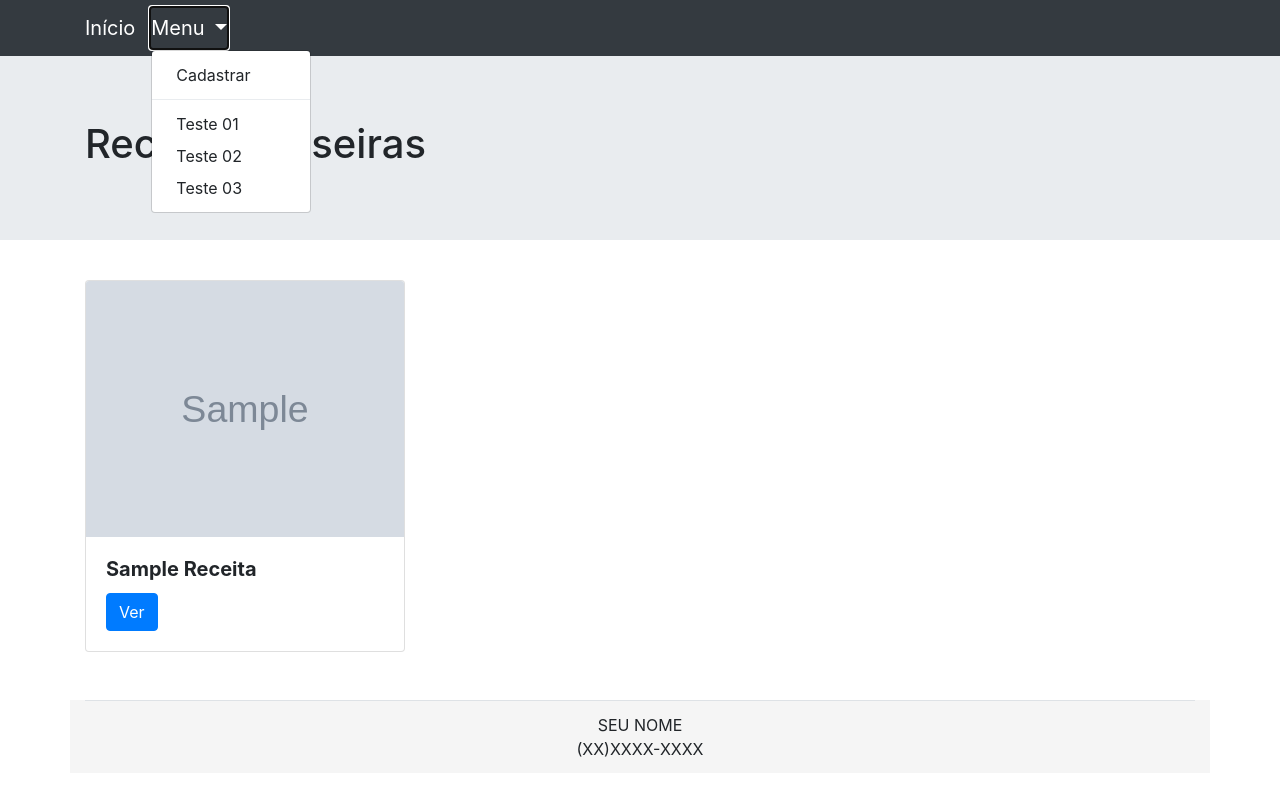
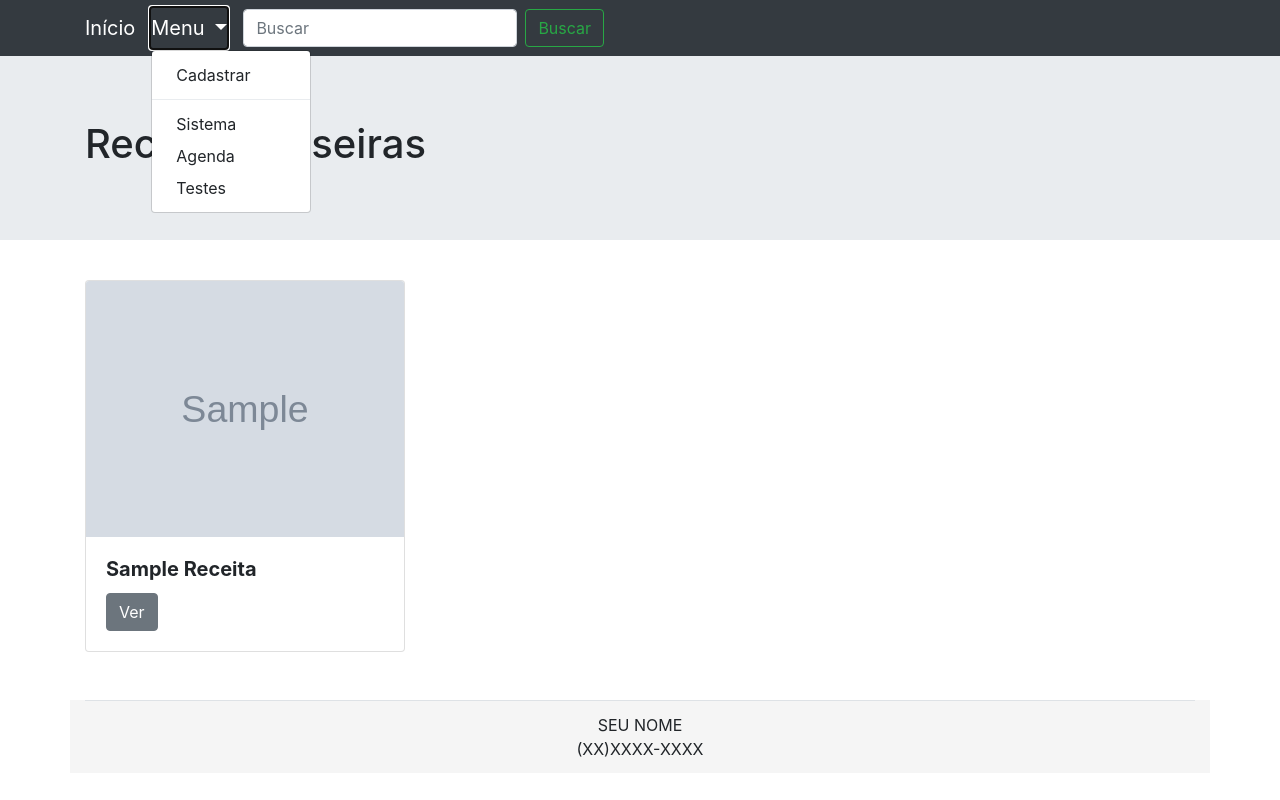
Before and after one commit to ludicarvalho/receitas, a PHP site: page /index.php in a window 1280 px wide, after a click on "Menu". Run offline with PHP 8.4, Linux system fonts and the light colour scheme; tables that the repository leaves empty or names only in its code hold one stand-in row (values such as "Sample post"); grey boxes marked "Sample" are stand-in pictures; some libraries are stand-ins or nearby versions.

Commit message:
Update index.php

```diff
--- a/index.php
+++ b/index.php
@@ -1,17 +1,41 @@
 <?php
 include "banco.php";
 $pdo = Banco::conectar();
-$sql = "SELECT * FROM receitas ORDER BY titulo ASC";
 $tam = "20"; // Tamanho da imagem e card na página
 $alt = "16"; // Altura da imagem
+
+//Somar a quantidade de itens
+$result_pg = "SELECT COUNT(id) AS num_result\n"
+			."FROM receitas";
+$resultado_pg = Banco::conectar()->prepare($result_pg);
+$resultado_pg->execute();
+$row_pg = $resultado_pg->fetch(PDO::FETCH_ASSOC);
+
+//Setar a quantidade de itens por página
+$qtd_result_pg = 3; // era 19 itens
+
+//Quantidade de páginas
+$aaa = $row_pg['num_result'];
+$quantidade_pg = ceil($aaa / $qtd_result_pg);
+
+//Receber o número da página
+$pagina_atual = filter_input(INPUT_GET, 'pagina', FILTER_SANITIZE_NUMBER_INT);
+$pagina = (!empty($pagina_atual)) ? $pagina_atual : 1;
+
+//Calcular o início da visualização
+$inicio = ($qtd_result_pg * $pagina) - $qtd_result_pg;
+if (empty($_GET))
+	$vari = 1;
+else
+	$vari = $_GET['pagina'];
 ?>
 <!DOCTYPE html>
 <html lang="pt-br">
 <head>
     <meta charset="utf-8" />
-    <meta name="viewport" content="width=device-width, initial-scale=1" />
+    <meta name="viewport" content="width=device-width, initial-scale=1.0" />
     <link rel="shortcut icon" href="img/favicon.png" />
-    <link rel="stylesheet" href="bootstrap/bootstrap.css" />
+	<link rel="stylesheet" href="bootstrap/bootstrap.min.css" />
     <script src="bootstrap/jquery.js"></script>
     <style>
     	img {
@@ -24,14 +48,23 @@ $alt = "16"; // Altura da imagem
 		.footer, h2 {
 			background-color: #F5F5F5;
 		}
+		@media screen and (max-width: 400px) {
+			.card-body {
+				text-align: right;
+			}
+		}
     </style>
-    <title>Receitas</title>
+    <title>Receitas Caseiras</title>
 </head>
 <body>
 
 <!-- Menu -->
-<nav class="navbar navbar-expand-lg navbar-dark bg-dark">
+<nav class="navbar navbar-expand-md navbar-dark bg-dark">
 	<div class="container">
+	<button class="navbar-toggler" type="button" data-toggle="collapse" data-target="#me" aria-controls="me" aria-expanded="false" aria-label="Toggle navigation">
+    	<span class="navbar-toggler-icon"></span>
+    </button>
+		<div class="collapse navbar-collapse" id="me">
 			<ul class="navbar-nav">
 				<li>
 					<a class="navbar-brand" href="index.php">Início <span class="sr-only">(current)</span></a>
@@ -43,12 +76,17 @@ $alt = "16"; // Altura da imagem
 					<div class="dropdown-menu" aria-labelledby="navbarDropdown">
 						<a class="dropdown-item" href="criar.php" title="Adicionar nova receita">Cadastrar</a>
 						<div class="dropdown-divider"></div><!-- Divisor de links no menu -->
-					<a class="dropdown-item" href="#">Teste 01</a>
-					<a class="dropdown-item" href="#">Teste 02</a>
-					<a class="dropdown-item" href="#">Teste 03</a>
+						<a class="dropdown-item" href="../../" title="Sistema Casa Pessoal">Sistema</a>
+						<a class="dropdown-item" href="../agenda/index.php" title="Contatos">Agenda</a>
+						<a class="dropdown-item" href="../">Testes</a>
 					</div>
 				</li>
 			</ul>
+			<form class="form-inline mt-2 mt-md-0" method="post" action="buscar.php?pagina=1">
+				<input name="obj" class="form-control mr-sm-2" type="text" placeholder="Buscar" aria-label="Search">
+				<button class="btn btn-outline-success my-2 my-sm-0" type="submit">Buscar</button>
+			</form>
+		</div>
 	</div>
 </nav>
 
@@ -63,6 +101,10 @@ $alt = "16"; // Altura da imagem
 <div class="container">
 	<div class="row">
 <?php
+$sql = "SELECT *\n"
+	. "FROM receitas\n"
+	. "ORDER BY titulo ASC\n"
+	. "LIMIT $inicio, $qtd_result_pg";
 foreach($pdo->query($sql) as $row) {
 if (strlen($row['titulo']) >= 20)
 	$string = substr(trim($row['titulo']),0,23)."...";
@@ -72,10 +114,10 @@ else
 
 		<div class="col-md-4"> <!-- Receita <?php echo $row['id']; ?> -->
 			<div class="card" style="width: <?php echo $tam; ?>rem;">
-				<img class="card-img-top" src="<?php echo $row['imagem']; ?>" alt="Imagem de <?php echo ucwords($row['titulo']); ?>" title="<?php echo ucwords($row['titulo']); ?>" />
+				<img class="card-img-top" src="<?php echo $row['imagem']; ?>" alt="Imagem de <?php echo ucwords($row['titulo']); ?>" onmouseover="toolTip('<b><?php echo ucwords($row['titulo']); ?></b>')" onmouseout="toolTip()" />
 				<div class="card-body">
 					<h5 class="card-title"><b><?php echo ucwords($string); ?></b></h5>
-					<a href="ler.php?id=<?php echo $row['id']; ?>" class="btn btn-primary">Ver</a>
+					<a href="ler.php?id=<?php echo $row['id']; ?>&pag=<?php echo $pagina; ?>" class="btn btn-secondary">Ver</a>
 				</div>
 			</div>
 		</div>
@@ -86,20 +128,72 @@ Banco::desconectar();
 	</div>
 </div>
 
-<br/> <br/>
+<br/>
+
+<?php if ($quantidade_pg > 1) {
+?>
+<nav aria-label="Navegação">
+<?php
+// Paginação
+
+//echo "<p>" . $row_pg['num_result'] . "</p>";
+
+//Limitar a quantidade de Links antes e depois
+$max_links = 3;
+?>
+	<ul class="pagination justify-content-center">
+<?php if ($vari == 1 || empty($vari)) {
+?>
+		<li class="page-item disabled"><a href="#" class="page-link">&laquo;</a></li>
+<?php }
+		elseif ($vari <= $quantidade_pg and $vari >= 1) {
+?>
+		<li class="page-item"><a class="page-link" href="index.php?pagina=1">&laquo;</a></li>
+<?php
+		}
+		elseif ($vari <= 0) {
+			header("Location: index.php?pagina=1");
+		}
+		for ($pag_ant = $pagina - $max_links; $pag_ant <= $pagina - 1; $pag_ant++) {
+			if ($pag_ant >= 1) { ?>
+		<li class="page-item"><a class="page-link" href="index.php?pagina=<?php echo $pag_ant; ?>"><?php echo $pag_ant; ?></a></li>
+<?php		}
+		}
+?>
+		<li class="page-item disabled"><a href="#" class="page-link"><?php echo $pagina; ?></a></li>
+<?php
+		for ($pag_dep = $pagina + 1; $pag_dep <= $pagina + $max_links; $pag_dep++) {
+			if ($pag_dep <= $quantidade_pg) { ?>
+		<li class="page-item"><a class="page-link" href="index.php?pagina=<?php echo $pag_dep; ?>"><?php echo $pag_dep; ?></a></li>
+<?php 		}
+		}
+if ($vari == $quantidade_pg) { ?>
+		<li class="page-item disabled"><a href="#" class="page-link">&raquo;</a></li>
+<?php }
+
+elseif ($vari != $quantidade_pg and $vari <= $quantidade_pg) { ?>
+		<li class="page-item"><a href="index.php?pagina=<?php echo $quantidade_pg; ?>" class="page-link">&raquo;</a></li>
+<?php }
+else {
+header("Location: index.php?pagina=$quantidade_pg");
+}
+?>
+	</ul>
+</nav>
+<?php }
+?>
+
+<br/>
 
 <?php
 rodape();
 ?>
 
 </main>
-<!-- Bootstrap core JavaScript
-================================================== -->
-<!-- Placed at the end of the document so the pages load faster -->
 <script src="bootstrap/jquery-3.3.1.slim.min.js"></script>
 <script>window.jQuery || document.write('<script src="bootstrap/jquery-slim.min.js"><\/script>')</script>
 <script src="bootstrap/popper.min.js"></script>
 <script src="bootstrap/bootstrap.min.js"></script>
-
+<script src="../../configs/css/tooltip.js"></script>
 </body>
 </html>
```
Lines whose indentation alone changed are shown as unchanged.
